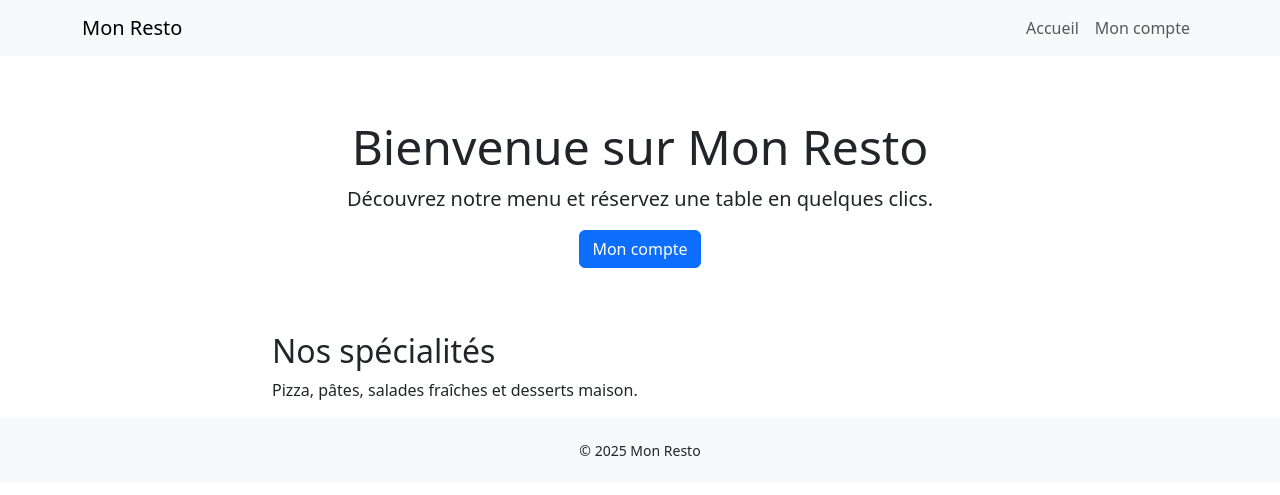
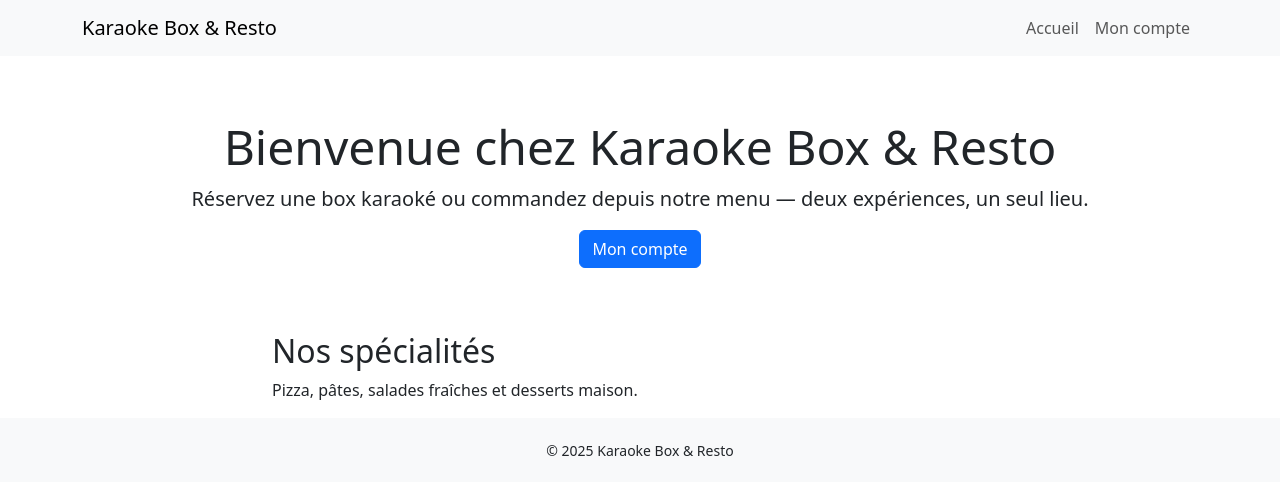
Before and after one commit to manahak/projet_karaoke, a Flask app: page / in a window 1280 px wide. Shown: the top 495 px of the page. Run offline with Flask 3, Linux system fonts and the light colour scheme.

Commit message:
changement de resto à karaoke box+resto

```diff
--- a/templates/base.html
+++ b/templates/base.html
@@ -3,7 +3,7 @@
 <head>
     <meta charset="UTF-8">
     <meta name="viewport" content="width=device-width, initial-scale=1.0">
-    <title>{% block title %}Mon Resto{% endblock %}</title>
+  <title>{% block title %}Karaoke Box & Resto{% endblock %}</title>
     <link href="https://cdn.jsdelivr.net/npm/bootstrap@5.3.2/dist/css/bootstrap.min.css" rel="stylesheet">
     <style>
         body { padding-top: 70px; }
@@ -14,7 +14,7 @@
     <!-- Navbar -->
     <nav class="navbar navbar-expand-lg navbar-light bg-light fixed-top">
       <div class="container">
-        <a class="navbar-brand" href="{{ url_for('index') }}">Mon Resto</a>
+  <a class="navbar-brand" href="{{ url_for('index') }}">Karaoke Box & Resto</a>
         <button class="navbar-toggler" type="button" data-bs-toggle="collapse" data-bs-target="#navCollapse" aria-controls="navCollapse" aria-expanded="false" aria-label="Toggle navigation">
           <span class="navbar-toggler-icon"></span>
         </button>
@@ -49,7 +49,7 @@
 
     <footer class="mt-auto">
       <div class="container text-center">
-        <small>&copy; {{ current_year if current_year is defined else "2025" }} Mon Resto</small>
+  <small>&copy; {{ current_year if current_year is defined else "2025" }} Karaoke Box & Resto</small>
       </div>
     </footer>
 
--- a/templates/dashboard.html
+++ b/templates/dashboard.html
@@ -1,6 +1,6 @@
 {% extends "base.html" %}
 
-{% block title %}Tableau de bord - Mon Resto{% endblock %}
+{% block title %}Tableau de bord - Karaoke Box & Resto{% endblock %}
 
 {% block content %}
     <div class="row">
@@ -8,6 +8,9 @@
             <h2>Tableau de bord</h2>
             <p>Utilisateur : <strong>{{ user.username }}</strong></p>
             <p>Rôle : <strong>{{ user.role }}</strong></p>
+            <hr>
+            <h4>Votre espace</h4>
+            <p>Gérez vos réservations de box karaoké et vos commandes de restauration depuis ici.</p>
             <a class="btn btn-secondary" href="{{ url_for('logout') }}">Se déconnecter</a>
         </div>
     </div>
--- a/templates/index.html
+++ b/templates/index.html
@@ -1,11 +1,11 @@
 {% extends "base.html" %}
 
-{% block title %}Accueil - Mon Resto{% endblock %}
+{% block title %}Accueil - Karaoke Box & Resto{% endblock %}
 
 {% block content %}
     <div class="py-5 text-center">
-        <h1 class="display-5">Bienvenue sur Mon Resto</h1>
-        <p class="lead">Découvrez notre menu et réservez une table en quelques clics.</p>
+        <h1 class="display-5">Bienvenue chez Karaoke Box & Resto</h1>
+        <p class="lead">Réservez une box karaoké ou commandez depuis notre menu — deux expériences, un seul lieu.</p>
         <p>
             <a class="btn btn-primary" href="{{ url_for('login') }}">Mon compte</a>
             {% if session.get('user') %}
--- a/templates/login.html
+++ b/templates/login.html
@@ -1,6 +1,6 @@
 {% extends "base.html" %}
 
-{% block title %}Connexion - Mon Resto{% endblock %}
+{% block title %}Connexion - Karaoke Box & Resto{% endblock %}
 
 {% block content %}
     <div class="row justify-content-center">
--- a/templates/register.html
+++ b/templates/register.html
@@ -1,6 +1,6 @@
 {% extends "base.html" %}
 
-{% block title %}Inscription - Mon Resto{% endblock %}
+{% block title %}Inscription - Karaoke Box & Resto{% endblock %}
 
 {% block content %}
     <div class="row justify-content-center">
```
